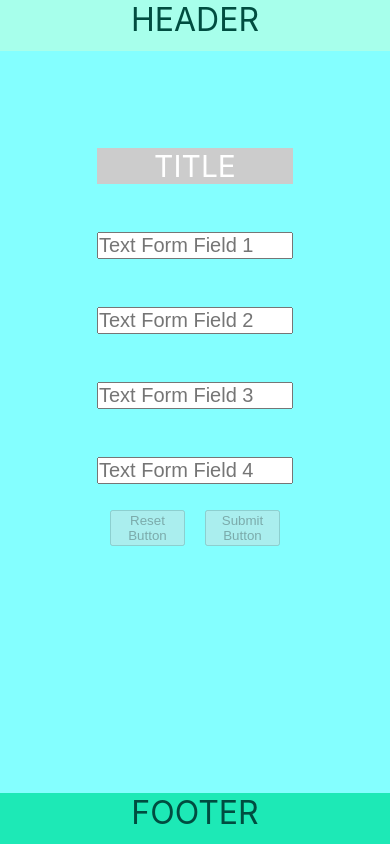
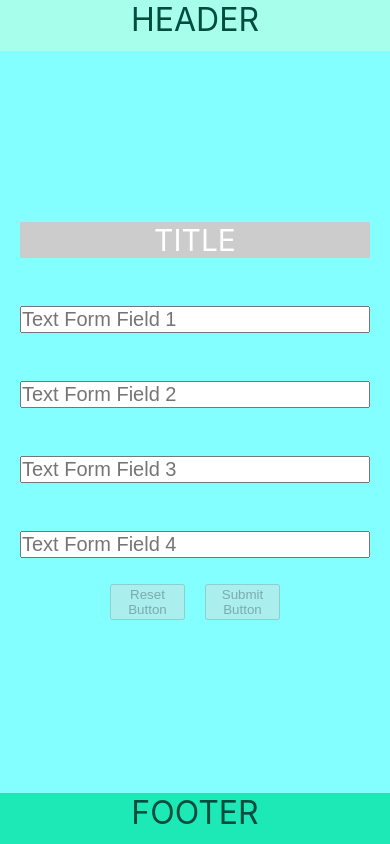
Before and after one commit to Hakan-Baglan/alphastellar-case, an Angular app: page /grid in a window 390 px wide. Built offline with nearby package versions, Linux system fonts and the light colour scheme.

Commit message:
center aligned

```diff
--- a/src/app/flex/flex-form/flex-form.component.html
+++ b/src/app/flex/flex-form/flex-form.component.html
@@ -5,7 +5,7 @@
     <input type="text" placeholder="Text Form Field 3" formControlName="feildThree">
     <input type="text" placeholder="Text Form Field 4" formControlName="feildFour">
     <div class="controls">
-        <button type="button" [disabled]="form.invalid" (click)="formReset()">Reset Button</button>
+        <button type="button" [disabled]="form.untouched ||!form.dirty" (click)="formReset()">Reset Button</button>
         <button type="button" [disabled]="form.invalid" class="button-two" (click)="send()">Submit Button</button>
     </div>
 </form>
--- a/src/app/flex/flex.component.css
+++ b/src/app/flex/flex.component.css
@@ -6,6 +6,8 @@ nav {
 }
 
 main {
+    display: flex;
+    align-items: center;
     background-color: #84ffff;
     width: 80%;
     max-height: 90vh;
@@ -43,7 +45,6 @@ footer {
 main .one {
     display: flex;
     justify-content: center;
-    margin: 77px;
 }
 
 main .two {
--- a/src/app/grid/form/form.component.css
+++ b/src/app/grid/form/form.component.css
@@ -4,7 +4,6 @@
   grid-template-areas:
     "items controls";
   grid-auto-flow: row;
-  border: 2px dashed black;
 
 }
 
--- a/src/app/grid/form/form.component.html
+++ b/src/app/grid/form/form.component.html
@@ -5,7 +5,7 @@
     <input type="text" placeholder="Text Form Field 3" formControlName="feildThree">
     <input type="text" placeholder="Text Form Field 4" formControlName="feildFour">
     <div class="controls">
-        <button type="button" [disabled]="form.invalid" (click)="formReset()">Reset Button</button>
+        <button type="button" [disabled]="form.untouched || !form.dirty" (click)="formReset()">Reset Button</button>
         <button type="button" [disabled]="form.invalid" class="button-two" (click)="send()">Submit Button</button>
     </div>
 </form>
--- a/src/app/grid/grid.component.css
+++ b/src/app/grid/grid.component.css
@@ -27,6 +27,8 @@ main {
     height: 88vh;
     max-height: 90vh;
     overflow-y: auto;
+    display: grid;
+    align-content: center;
 }
 
 .sidebar {
@@ -53,15 +55,15 @@ footer {
     font-size: 30px;
     text-align: center;
 }
-
-.one {
-    border: 1px dashed black;
-    margin: 77px;
+.one{
+    display: grid;
+    justify-content: center;
 }
 
 .two {
     display: grid;
     grid-template-columns: 0.3fr 1fr;
+    border: 1px dashed black;
 }
 
 @media only screen and (max-width: 550px) {
@@ -75,6 +77,7 @@ footer {
     }
 
     .two {
+        border: none;
         display: grid;
         grid-template-columns: auto;
     }
@@ -92,7 +95,7 @@ footer {
     }
 }
 
-@media only screen and (max-width: 750px) {
+@media only screen and (max-width: 550px) {
     .container {
         grid-template-rows: 0.1fr 2fr 0.1fr;
         grid-template-areas:
@@ -109,4 +112,9 @@ footer {
     .three {
         display: none;
     }
+
+    .one{
+        border: none;
+    }
+
 }
```
